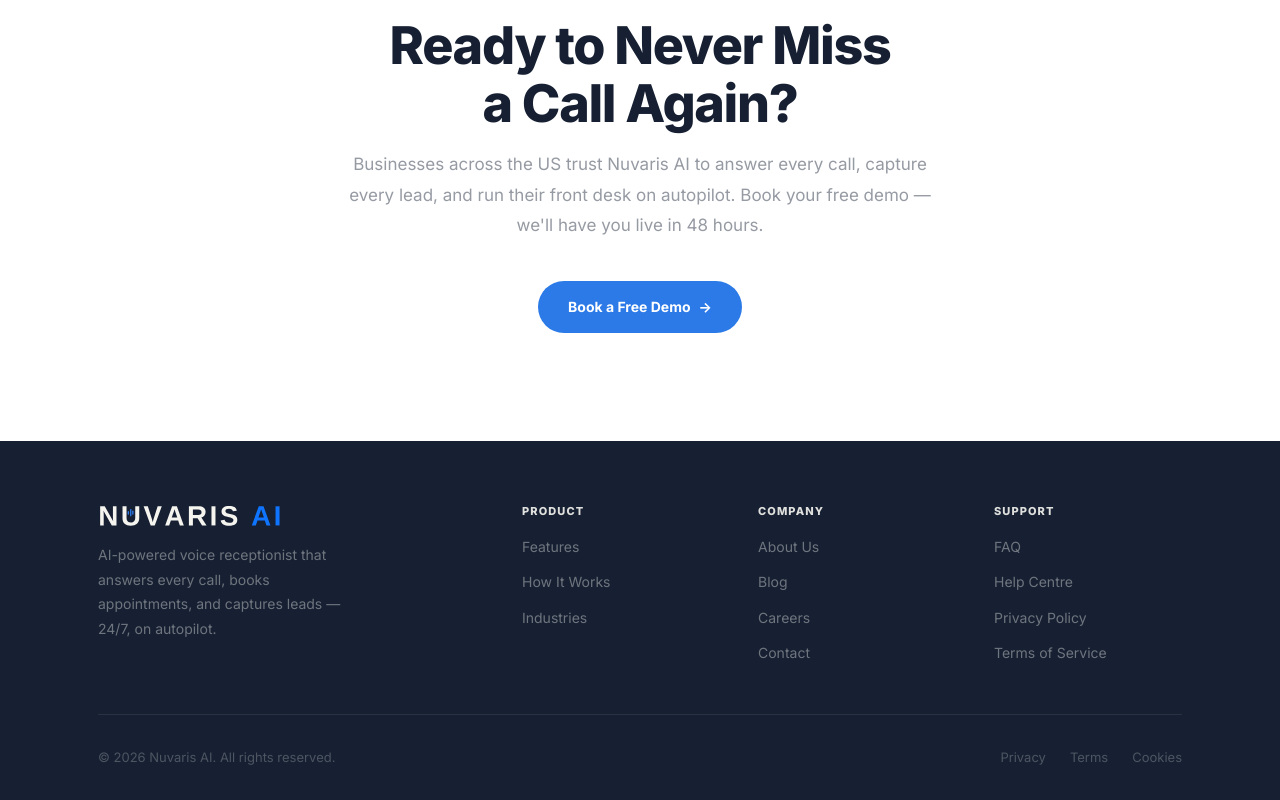
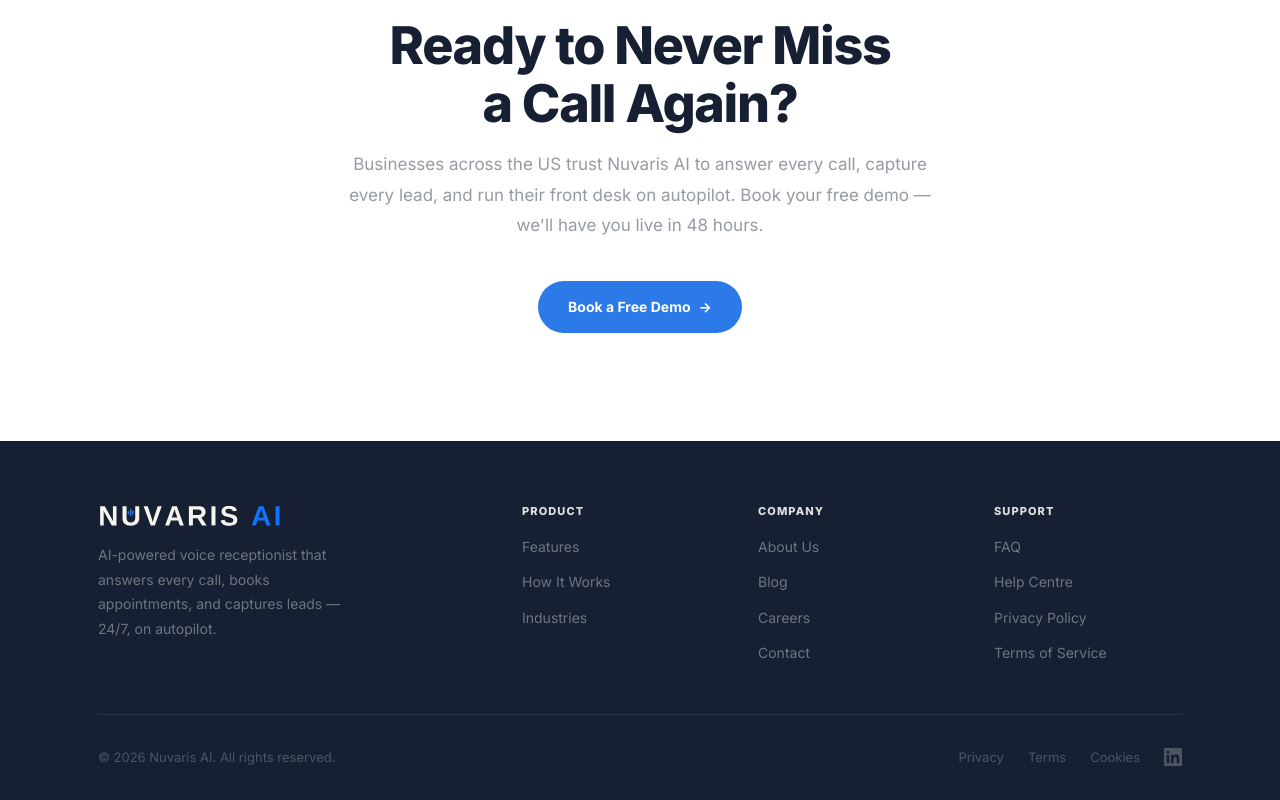
Before and after one commit to zainautomation/Nuvarisai, a Next.js app: page / in a window 1280 px wide. Shown: the part 8953-9753 px from the top of the page. Built offline with nearby package versions, Linux system fonts and the light colour scheme.

Commit message:
Add LinkedIn icon to footer

```diff
--- a/app/globals.css
+++ b/app/globals.css
@@ -827,6 +827,8 @@
 .footer-btm-links { display:flex; gap:24px; }
 .footer-btm-links a { font-size:13px; color:rgba(245,244,239,.25); transition:color .2s; }
 .footer-btm-links a:hover { color:rgba(245,244,239,.6); }
+.footer-social-icon { display:flex; align-items:center; color:rgba(245,244,239,.25); transition:color .2s; }
+.footer-social-icon:hover { color:#0A66C2; }
 .footer-logo-name { font-size:17px; font-weight:600; letter-spacing:.06em; text-transform:uppercase; color:var(--off-white); }
 .footer-logo-name span { color:var(--blue); opacity:1; }
 
--- a/components/layout/Footer.js
+++ b/components/layout/Footer.js
@@ -57,6 +57,17 @@
             <a href="#">Privacy</a>
             <a href="#">Terms</a>
             <a href="#">Cookies</a>
+            <a
+              href="https://www.linkedin.com/in/maya-magno-6a8942175/"
+              target="_blank"
+              rel="noopener noreferrer"
+              aria-label="LinkedIn"
+              className="footer-social-icon"
+            >
+              <svg width="18" height="18" viewBox="0 0 24 24" fill="currentColor">
+                <path d="M20.447 20.452h-3.554v-5.569c0-1.328-.027-3.037-1.852-3.037-1.853 0-2.136 1.445-2.136 2.939v5.667H9.351V9h3.414v1.561h.046c.477-.9 1.637-1.85 3.37-1.85 3.601 0 4.267 2.37 4.267 5.455v6.286zM5.337 7.433a2.062 2.062 0 0 1-2.063-2.065 2.064 2.064 0 1 1 2.063 2.065zm1.782 13.019H3.555V9h3.564v11.452zM22.225 0H1.771C.792 0 0 .774 0 1.729v20.542C0 23.227.792 24 1.771 24h20.451C23.2 24 24 23.227 24 22.271V1.729C24 .774 23.2 0 22.222 0h.003z"/>
+              </svg>
+            </a>
           </div>
         </div>
       </div>
```
